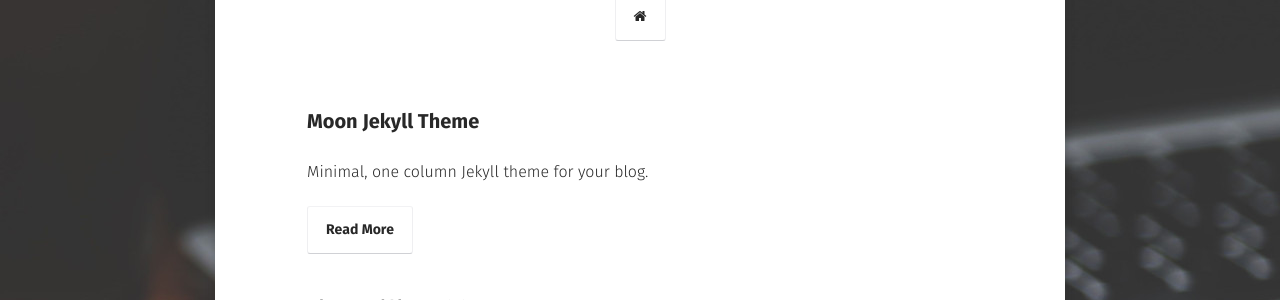
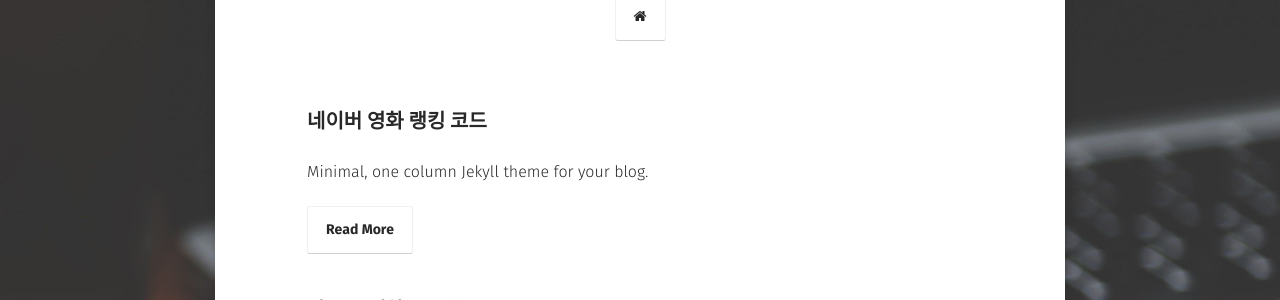
Before and after one commit to jjjuun888/jjjuun888.github.com, a Jekyll site: the page built from projects/index.md, in a window 1280 px wide. Shown: the part 196-496 px from the top of the page. Built offline with Jekyll 4.4.1, drawn with Linux system fonts in a browser that asks for light colours; some web fonts are replaced.

Commit message:
Update 2022-10-23-Naver-Movie-Rank.md

```diff
--- a/_posts/2022-10-23-Naver-Movie-Rank.md
+++ b/_posts/2022-10-23-Naver-Movie-Rank.md
@@ -1,6 +1,6 @@
 ---
 layout: post
-title:  "Moon Jekyll Theme"
+title:  "네이버 영화 랭킹 코드"
 date:   2022-10-23
 excerpt: "Minimal, one column Jekyll theme for your blog."
 project: true
```
